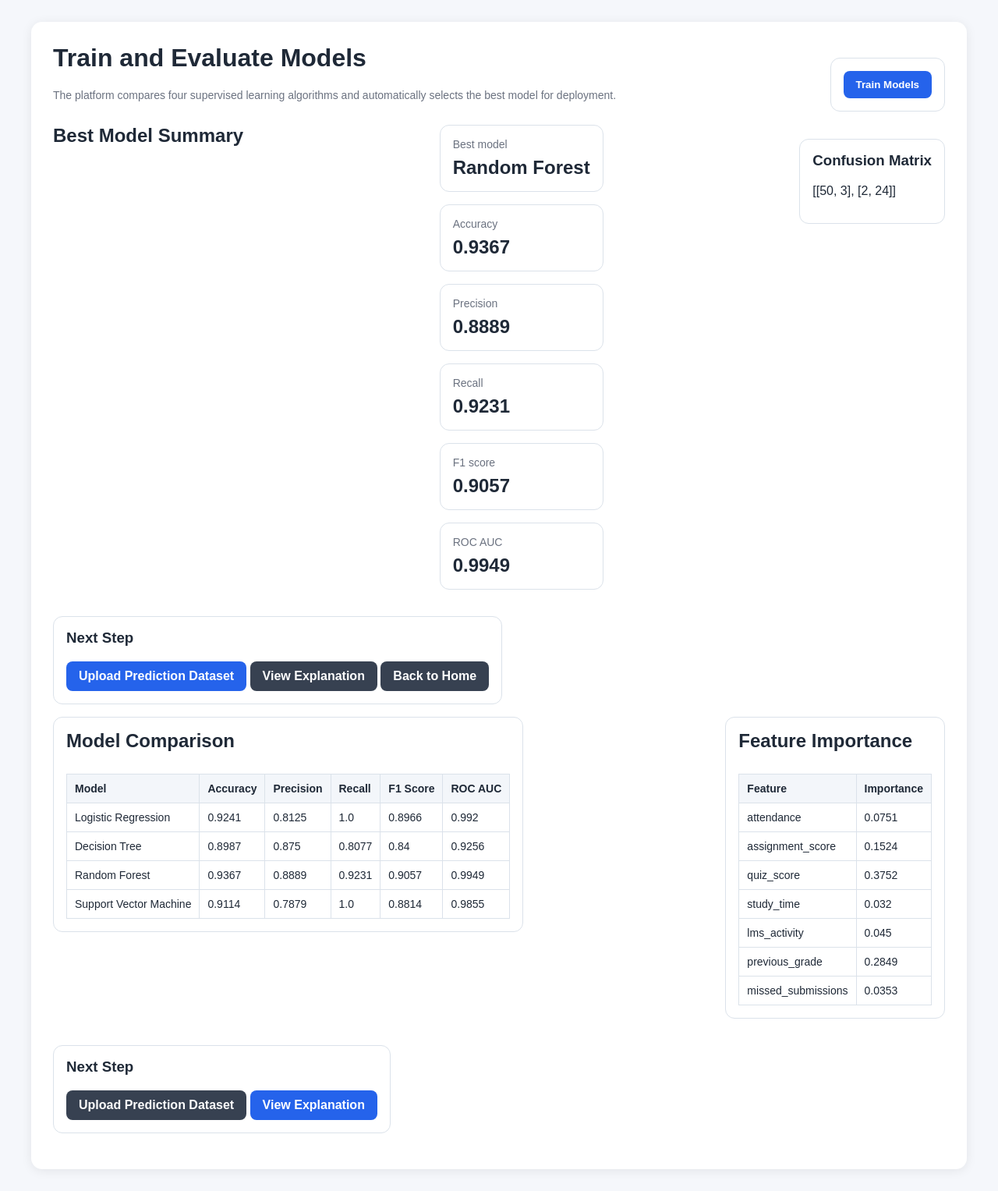
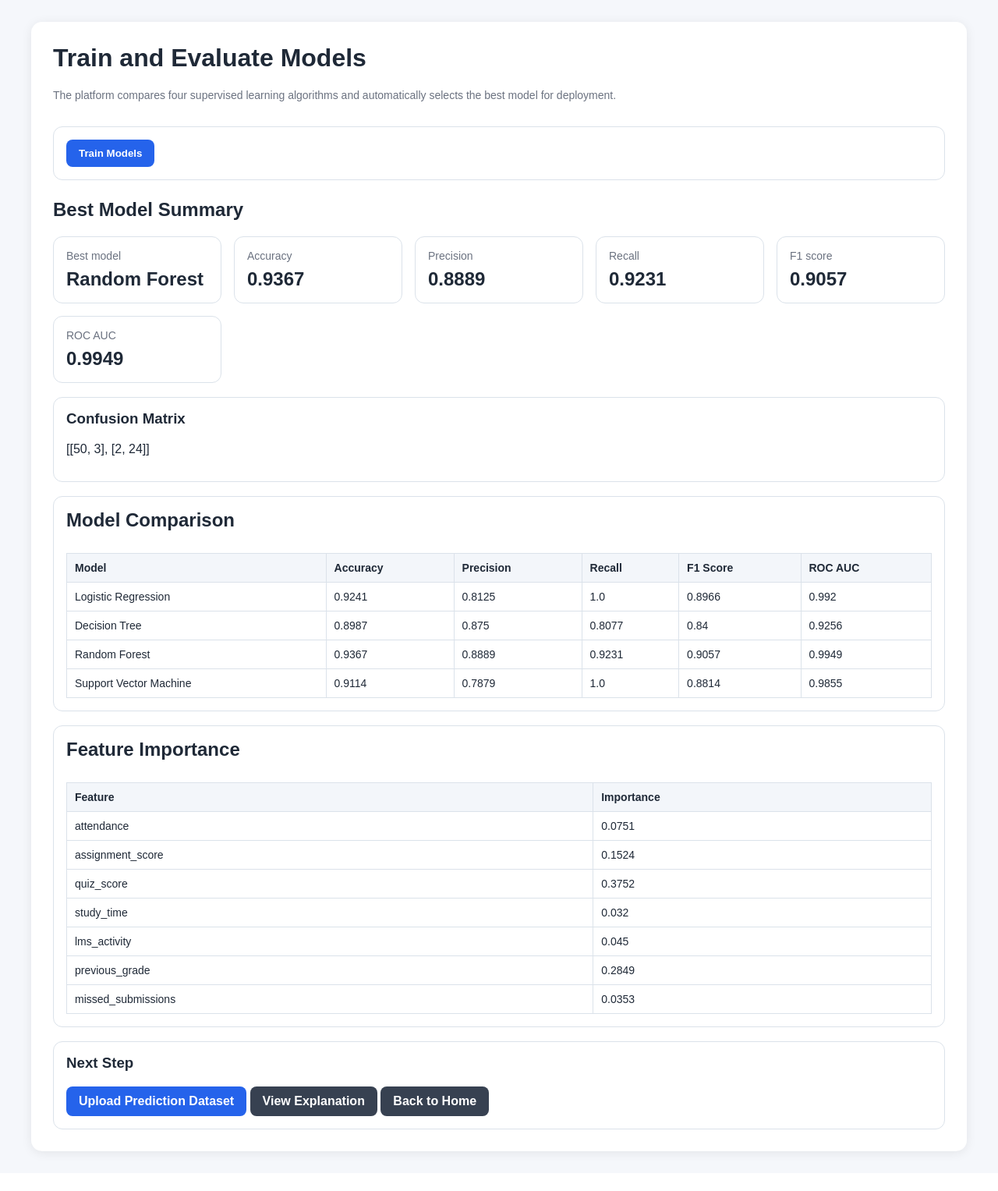
Before and after one commit to RidhanPar/edupredict-platform, a Flask app: page /train in a window 1280 px wide. Shown: the part 51-1578 px from the top of the page at 78% size. After the commit the page ends 1536 px from the top, so only its background shows below. Run offline with Flask 3, Linux system fonts and the light colour scheme.

Commit message:
button placement

```diff
--- a/templates/train.html
+++ b/templates/train.html
@@ -1,17 +1,24 @@
 {% extends 'base.html' %}
 {% block content %}
+
 <div class="page-header">
   <div>
     <h1>Train and Evaluate Models</h1>
-    <p class="small">The platform compares four supervised learning algorithms and automatically selects the best model for deployment.</p>
+    <p class="small">
+      The platform compares four supervised learning algorithms and automatically selects
+      the best model for deployment.
+    </p>
+  </div>
 </div>
+
 <div class="card" style="margin-top: 18px;">
   <form method="post">
     <button class="btn" type="submit">Train Models</button>
   </form>
 </div>
+
 {% if metrics %}
-<h2>Best Model Summary</h2>
+<h2 style="margin-top: 24px;">Best Model Summary</h2>
 <div class="card-grid">
   <div class="card stat-card"><span>Best model</span><strong>{{ metrics.best_model }}</strong></div>
   <div class="card stat-card"><span>Accuracy</span><strong>{{ metrics.accuracy }}</strong></div>
@@ -26,17 +33,9 @@
   <p>{{ metrics.confusion_matrix }}</p>
 </div>
 {% endif %}
-<div class="card" style="margin-top:18px;">
-  <h3>Next Step</h3>
-  <div class="hero-actions">
-    <a class="btn" href="{{ url_for('upload_predict') }}">Upload Prediction Dataset</a>
-    <a class="btn btn-secondary" href="{{ url_for('explain') }}">View Explanation</a>
-    <a class="btn btn-secondary" href="{{ url_for('home') }}">Back to Home</a>
-  </div>
-</div>
 
 {% if comparison %}
-<div class="table-card">
+<div class="table-card" style="margin-top: 18px;">
   <h2>Model Comparison</h2>
   <div class="table-wrap">
     <table>
@@ -68,25 +67,36 @@
 {% endif %}
 
 {% if importances %}
-<div class="table-card">
+<div class="table-card" style="margin-top: 18px;">
   <h2>Feature Importance</h2>
   <div class="table-wrap">
     <table>
-      <thead><tr><th>Feature</th><th>Importance</th></tr></thead>
+      <thead>
+        <tr>
+          <th>Feature</th>
+          <th>Importance</th>
+        </tr>
+      </thead>
       <tbody>
         {% for k, v in importances.items() %}
-        <tr><td>{{ k }}</td><td>{{ v }}</td></tr>
+        <tr>
+          <td>{{ k }}</td>
+          <td>{{ v }}</td>
+        </tr>
         {% endfor %}
       </tbody>
     </table>
   </div>
 </div>
+{% endif %}
+
 <div class="card" style="margin-top:18px;">
   <h3>Next Step</h3>
   <div class="hero-actions">
-    <a class="btn btn-secondary" href="{{ url_for('upload_predict') }}">Upload Prediction Dataset</a>
-    <a class="btn" href="{{ url_for('explain') }}">View Explanation</a>
+    <a class="btn" href="{{ url_for('upload_predict') }}">Upload Prediction Dataset</a>
+    <a class="btn btn-secondary" href="{{ url_for('explain') }}">View Explanation</a>
+    <a class="btn btn-secondary" href="{{ url_for('home') }}">Back to Home</a>
   </div>
 </div>
-{% endif %}
+
 {% endblock %}
```
